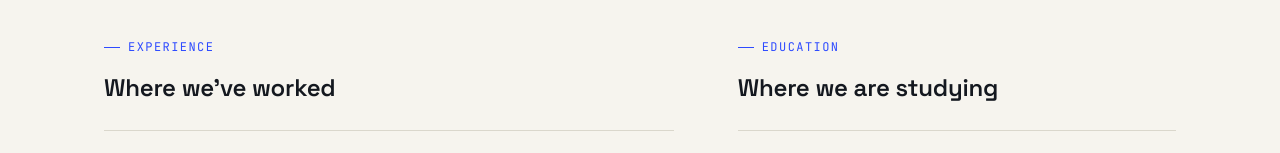
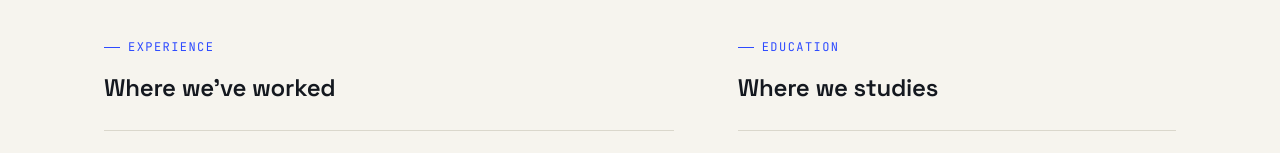
Before and after one commit to cheerysaaru/pentool_portfolio, a plain HTML site: page experience.html in a window 1280 px wide. Shown: the part 132-285 px from the top of the page. Drawn offline with Linux system fonts and the light colour scheme.

Commit message:
studies hnges

```diff
--- a/experience.html
+++ b/experience.html
@@ -103,7 +103,7 @@
     </div>
     <div>
       <div class="eyebrow">Education</div>
-      <h2>Where we are studying</h2>
+      <h2>Where we studies</h2>
       <div class="timeline-item">
         <div class="t-date">Present</div>
         <div>
```
